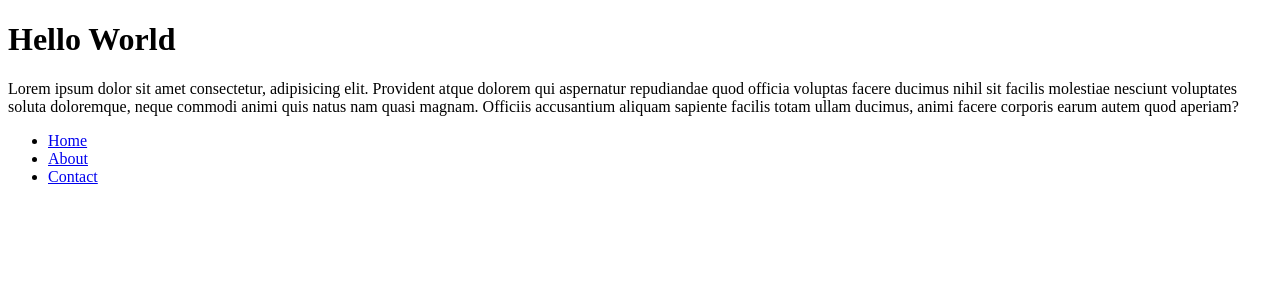
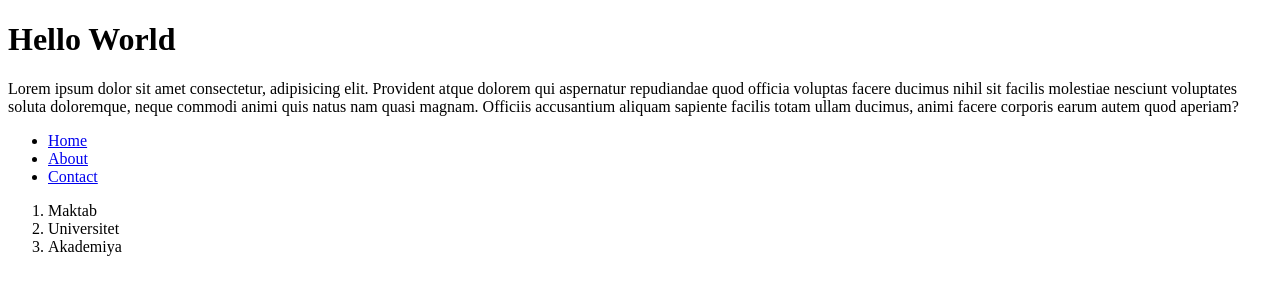
Before and after one commit to MrShakhzodbek/xayrullo-project, a plain HTML site: page index.html in a window 1280 px wide. Drawn offline with Linux system fonts and the light colour scheme.

Commit message:
hammasi qoshildi

```diff
--- a/index.html
+++ b/index.html
@@ -14,5 +14,11 @@
         <li><a href="#!">About</a></li>
         <li><a href="#!">Contact</a></li>
     </ul>
+
+    <ol>
+        <li>Maktab</li>
+        <li>Universitet</li>
+        <li>Akademiya</li>
+    </ol>
 </body>
 </html>
```
